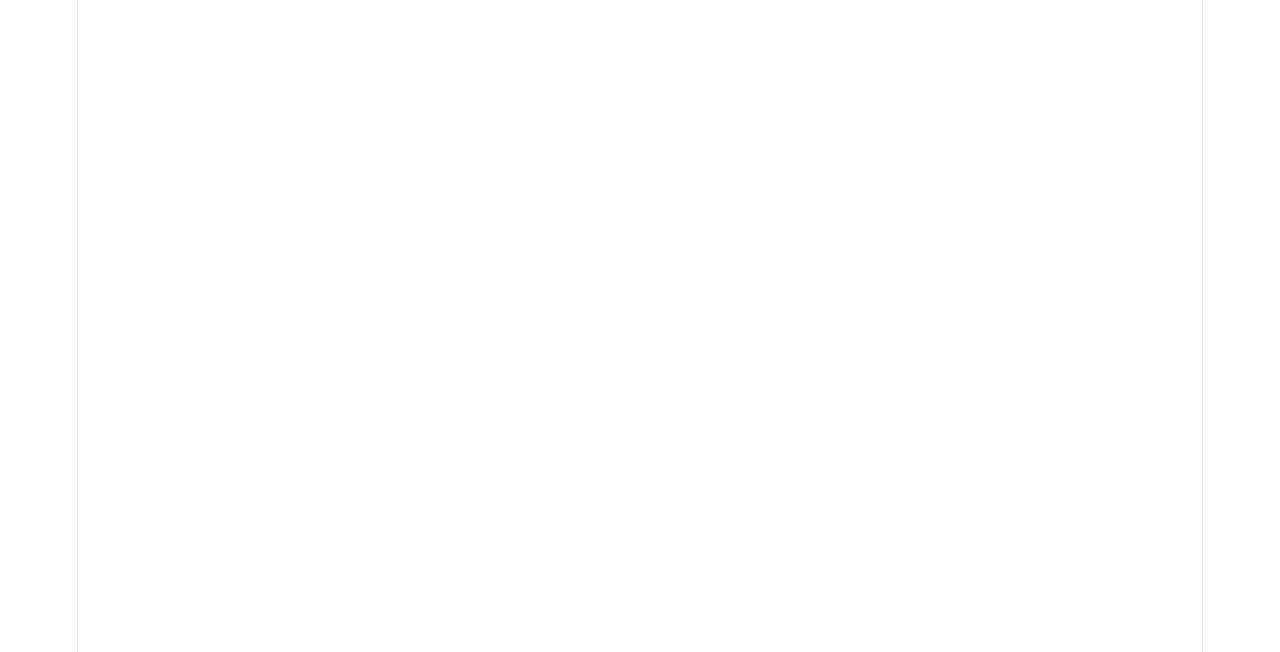
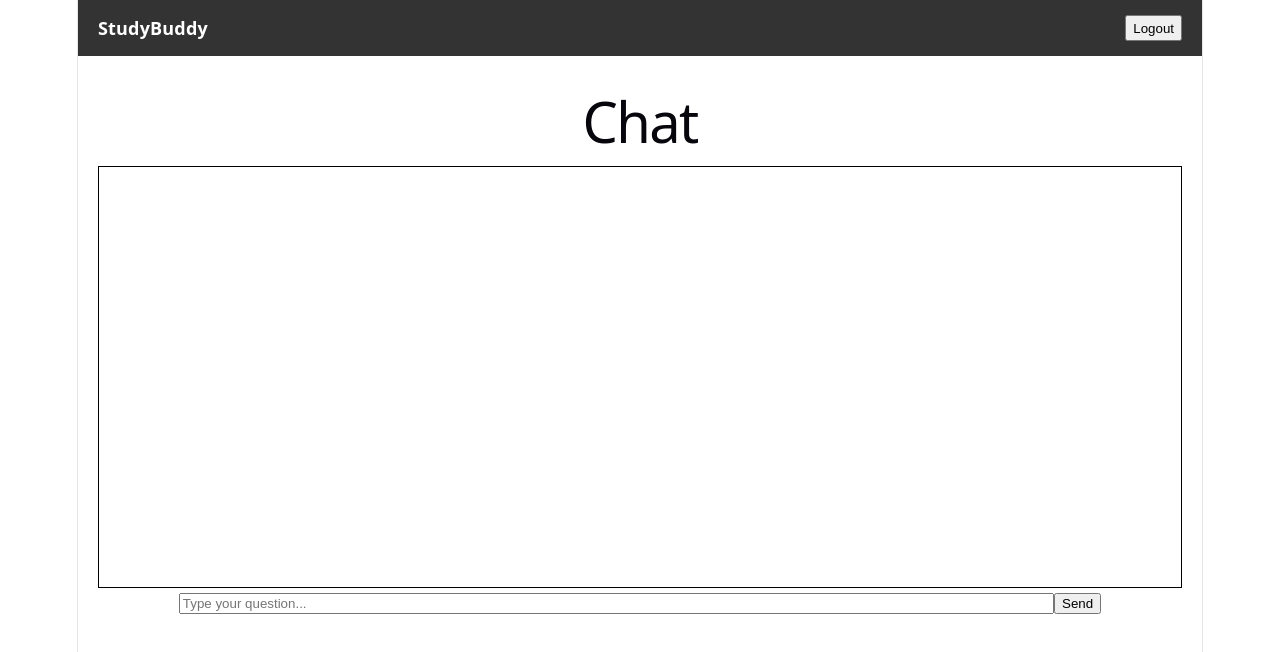
Before and after one commit to vatricemina/studybuddy, a React (Vite) app in the folder frontend/: page /topics/1/chat in a window 1280 px wide. Before the commit this address had no page. Shown: the top 652 px of the page. Built offline with nearby package versions, Linux system fonts and the light colour scheme; sample sign-in values are in the browser's storage.

Commit message:
navbar added

```diff
--- a/frontend/package.json
+++ b/frontend/package.json
@@ -15,7 +15,10 @@
     "react": "^19.2.8",
     "react-dom": "^19.2.8",
     "react-katex": "^3.1.0",
-    "react-router-dom": "^7.18.2"
+    "react-markdown": "^10.1.0",
+    "react-router-dom": "^7.18.2",
+    "rehype-katex": "^7.0.1",
+    "remark-math": "^6.0.0"
   },
   "devDependencies": {
     "@eslint/js": "^10.0.1",
--- a/frontend/src/App.tsx
+++ b/frontend/src/App.tsx
@@ -13,6 +13,9 @@ import FlashcardsPage from './pages/FlashcardsPage';
 import QuizPage from './pages/QuizPage';
 import QuizHistoryPage from './pages/QuizHistoryPage';
 import QuizDetailPage from './pages/QuizDetailPage';
+import ChatPage from './pages/ChatPage';
+import Layout from './components/Layout';
+
 
 
 
@@ -22,18 +25,24 @@ function App() {
           <Route path="/" element={<Navigate to="/login" />} />
           <Route path="/login" element={<LoginPage />} />
           <Route path="/register" element={<RegisterPage />} />
+
           <Route
               path="/dashboard"
               element={
                   <ProtectedRoute>
+                      <Layout>
                           <DashboardPage />
-                  </ProtectedRoute>}
+                      </Layout>
+                  </ProtectedRoute>
+              }
           />
           <Route
               path="/subjects/:subjectId/topics"
               element={
                   <ProtectedRoute>
-                      <TopicsPage/>
+                      <Layout>
+                          <TopicsPage />
+                      </Layout>
                   </ProtectedRoute>
               }
           />
@@ -41,7 +50,9 @@ function App() {
               path="/topics/:topicId/flashcards"
               element={
                   <ProtectedRoute>
+                      <Layout>
                           <FlashcardsPage />
+                      </Layout>
                   </ProtectedRoute>
               }
           />
@@ -49,7 +60,9 @@ function App() {
               path="/topics/:topicId/quiz"
               element={
                   <ProtectedRoute>
+                      <Layout>
                           <QuizPage />
+                      </Layout>
                   </ProtectedRoute>
               }
           />
@@ -57,7 +70,9 @@ function App() {
               path="/topics/:topicId/quiz/history"
               element={
                   <ProtectedRoute>
+                      <Layout>
                           <QuizHistoryPage />
+                      </Layout>
                   </ProtectedRoute>
               }
           />
@@ -65,11 +80,25 @@ function App() {
               path="/quizzes/:quizId"
               element={
                   <ProtectedRoute>
+                      <Layout>
                           <QuizDetailPage />
+                      </Layout>
+                  </ProtectedRoute>
+              }
+          />
+          <Route
+              path="/topics/:topicId/chat"
+              element={
+                  <ProtectedRoute>
+                      <Layout>
+                          <ChatPage />
+                      </Layout>
                   </ProtectedRoute>
               }
           />
       </Routes>
+
+
   );
 }
 
--- /dev/null
+++ b/frontend/src/components/Layout.tsx
@@ -0,0 +1,14 @@
+import type { ReactNode } from 'react';
+import Navbar from './Navbar';
+
+function Layout({children}:{children:ReactNode}){
+    return (
+        <div>
+            <Navbar />
+            <div style={{ padding: "20px" }}>
+                {children}
+            </div>
+        </div>
+    );
+}
+export default Layout;
--- a/frontend/src/components/MathText.tsx
+++ b/frontend/src/components/MathText.tsx
@@ -1,7 +1,7 @@
-import {InlineMath} from 'react-katex';
+import { InlineMath, BlockMath } from 'react-katex';
 
-function MathText({text}){
-    const parts = text.split(/(\\\(.*?\\\))/g);
+function MathText({ text }) {
+    const parts = text.split(/(\\\(.*?\\\)|\\\[.*?\\\])/g);
 
     return (
         <span>
@@ -10,6 +10,10 @@ function MathText({text}){
               const formula = part.slice(2, -2);
               return <InlineMath key={index} math={formula} />;
           }
+          if (part.startsWith("\\[") && part.endsWith("\\]")) {
+              const formula = part.slice(2, -2);
+              return <BlockMath key={index} math={formula} />;
+          }
           return <span key={index}>{part}</span>;
       })}
     </span>
--- /dev/null
+++ b/frontend/src/components/Navbar.tsx
@@ -0,0 +1,26 @@
+import { Link, useNavigate } from 'react-router-dom';
+
+
+function Navbar() {
+    const navigate=useNavigate();
+
+    function handleLogout(){
+        localStorage.removeItem("token");
+        navigate("/login");
+    }
+
+    return(
+        <nav style={{
+            display: "flex",
+            justifyContent: "space-between",
+            padding: "15px 20px",
+            backgroundColor: "#333",
+            color: "white"
+        }}>
+            <Link to="/dashboard" style={{ color: "white", textDecoration: "none", fontWeight: "bold" }}>StudyBuddy</Link>
+            <button onClick={handleLogout}>Logout</button>
+        </nav>
+    )
+
+}
+export default Navbar;
--- /dev/null
+++ b/frontend/src/pages/ChatPage.tsx
@@ -0,0 +1,86 @@
+import { useState } from 'react';
+import { useParams } from 'react-router-dom';
+import axios from 'axios';
+import MathText from '../components/MathText';
+import ReactMarkdown from 'react-markdown';
+import remarkMath from 'remark-math';
+import rehypeKatex from 'rehype-katex';
+import 'katex/dist/katex.min.css';
+
+function ChatPage(){
+    const {topicId}=useParams();
+    const [messages, setMessages]=useState([]);
+    const [inputText, setInputText]=useState("");
+    const [loading,setLoading]=useState(false);
+
+    async function handleSend(){
+        if(inputText.trim()=="") return;
+        const userMessage={role: "user", content:inputText};
+        const updatedMessages=[...messages, userMessage];
+        setMessages(updatedMessages);
+        setInputText("");
+        setLoading(true);
+
+        try{
+            const token=localStorage.getItem("token");
+            const response=await axios.post("http://localhost:8080/api/chat",{
+                topicId: Number(topicId),
+                messages: updatedMessages
+            },{
+                headers: {
+                    Authorization: `Bearer ${token}`
+                }
+            });
+
+            const aiMessage={role:"assistant", content: response.data};
+            setMessages([...updatedMessages, aiMessage]);
+
+        }catch(error){
+            console.log("Error sending message: ", error);
+        } finally {
+            setLoading(false);
+        }
+    }
+
+    function handleKeyDown(e){
+        if(e.key==="Enter") handleSend();
+    }
+
+    return (
+        <div>
+            <h1>Chat</h1>
+            <div style={{ border: "1px solid black", height: "400px", overflowY: "auto", padding: "10px" }}>
+                {messages.map((message,index)=>(
+                    <div key={index} style={{
+                        textAlign: message.role === "user" ? "right" : "left",
+                        margin: "10px 0"
+                    }}>
+                        <span style={{
+                            backgroundColor: message.role === "user" ? "lightblue" : "lightgray",
+                            padding: "8px 12px",
+                            borderRadius: "10px",
+                            display: "inline-block"
+                        }}>
+                            <ReactMarkdown remarkPlugins={[remarkMath]} rehypePlugins={[rehypeKatex]}>
+                                {message.content}
+                            </ReactMarkdown>
+                        </span>
+                    </div>
+                ))}
+                {loading && <p>AI is typing...</p>}
+            </div>
+
+            <input
+                type="text"
+                value={inputText}
+                onChange={(e)=>setInputText(e.target.value)}
+                onKeyDown={handleKeyDown}
+                placeholder="Type your question..."
+                style={{ width: "80%" }}
+            />
+            <button onClick={handleSend} disabled={loading}>Send</button>
+        </div>
+    );
+}
+
+export default ChatPage;
--- a/frontend/src/pages/DashboardPage.tsx
+++ b/frontend/src/pages/DashboardPage.tsx
@@ -48,15 +48,10 @@ function DashboardPage(){
         fetchSubjects();
     }
 
-    function handleLogout(){
-        localStorage.removeItem("token");
-        navigate("/login");
-    }
 
     return (
         <div>
             <h1>Dashboard</h1>
-            <button onClick={handleLogout}>Logout</button>
 
             <ul>
                 {subjects.map((subject)=> (
--- a/frontend/src/pages/TopicsPage.tsx
+++ b/frontend/src/pages/TopicsPage.tsx
@@ -53,6 +53,7 @@ function TopicsPage(){
                     <li key={topic.id}>{topic.title}
                         <Link to={`/topics/${topic.id}/flashcards`}>Generate Flashcards</Link>
                         <Link to={`/topics/${topic.id}/quiz`}>Generate quiz</Link>
+                        <Link to={`/topics/${topic.id}/chat`}>Chat</Link>
                     </li>
                 ))}
             </ul>
```
Also changed, not shown: 1 other file (tests, documents, lock files or other folders). Lines whose indentation alone changed are shown as unchanged.
